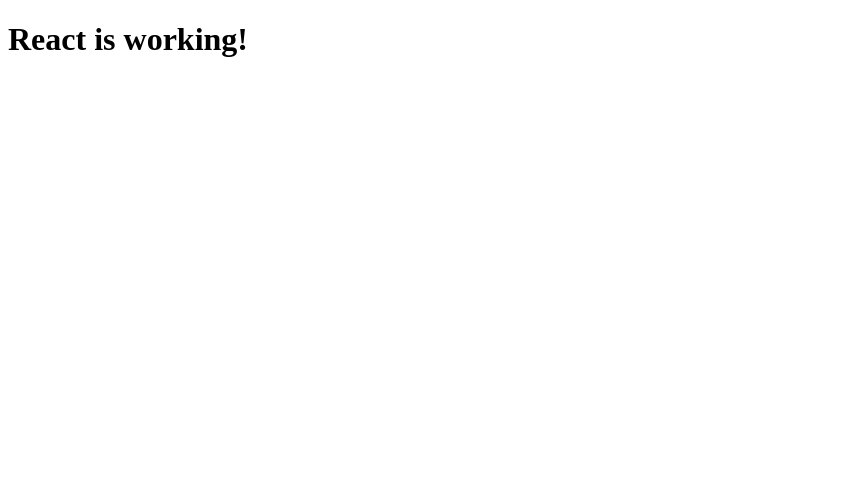
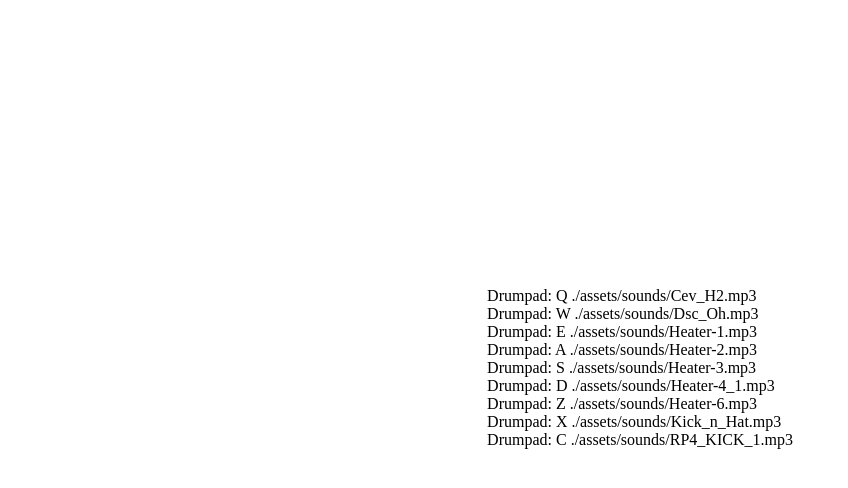
Before and after one commit to Jesse-Driskill/FCC-Sound-Machine, a React app: page / in a window 1280 px wide. Shown: the whole page, without its empty margins (0-848 px from the left). Built offline with nearby package versions, Linux system fonts and the light colour scheme.

Commit message:
Adds sound assets, elements

```diff
--- /dev/null
+++ b/components/DrumMachine.jsx
@@ -0,0 +1,16 @@
+import React from "react";
+import DrumPadContainer from "./DrumPadContainer";
+
+class DrumMachine extends React.Component {
+    constructor(props) {
+        super(props);
+    }
+
+    render() {
+        return (<div id="drum-machine">
+            <DrumPadContainer/>
+        </div>)
+    }
+}
+
+export default DrumMachine;
--- /dev/null
+++ b/components/DrumMachineContainer.jsx
@@ -0,0 +1,18 @@
+import React from "react";
+import DrumMachine from "./DrumMachine";
+
+class DrumMachineContainer extends React.Component {
+    constructor(props) {
+        super(props);
+    }
+
+    render() {
+        return (<div id="drum-machine-container">
+
+            <DrumMachine/>
+
+        </div>)
+    }
+}
+
+export default DrumMachineContainer;
--- /dev/null
+++ b/components/DrumPad.jsx
@@ -0,0 +1,25 @@
+import React from "react";
+
+class DrumPad extends React.Component {
+    constructor(props) {
+        super(props);
+    }
+
+    playSound() {
+
+    }
+
+    render() {
+        return (<div className="drum-pad" id={this.props.id}>
+            Drumpad: {this.props.id} {this.props.sound}
+            <audio>
+            <source type="audio/mp3" src={this.props.sound}>
+            </source>
+
+            </audio>
+
+        </div>)
+    }
+}
+
+export default DrumPad;
--- /dev/null
+++ b/components/DrumPadContainer.jsx
@@ -0,0 +1,27 @@
+import React from "react";
+import DrumPad from "./DrumPad";
+
+class DrumPadContainer extends React.Component {
+    constructor(props) {
+        super(props);
+    }
+
+    render() {
+        let letters = "QWEASDZXC".split("");
+        let sounds = "Cev_H2.mp3 Dsc_Oh.mp3 Heater-1.mp3 Heater-2.mp3 Heater-3.mp3 Heater-4_1.mp3 Heater-6.mp3 Kick_n_Hat.mp3 RP4_KICK_1.mp3".split(" ");
+        let path = "./assets/sounds/";
+
+        return (<div id="drum-pad-container">
+            {letters.map((letter, i) => {
+                return <DrumPad
+                    sound={path + sounds[i]}
+                    id={letter}
+                >
+
+                </DrumPad>
+            })}
+        </div>)
+    }
+}
+
+export default DrumPadContainer;
--- a/index.html
+++ b/index.html
@@ -8,5 +8,6 @@
 <body>
     <div id="main">React is broken</div>
     <script src="dist/bundle.js" type="text/javascript"></script>
+    <link rel="stylesheet" href="styles.css"></link>
 </body>
 </html>
--- a/main.js
+++ b/main.js
@@ -1,5 +1,6 @@
 import React from "react";
 import ReactDOM from "react-dom";
+import DrumMachineContainer from "./components/DrumMachineContainer";
 
 class App extends React.Component {
     constructor(props) {
@@ -7,7 +8,11 @@
     }
 
     render() {
-        return (<h1>React is working!</h1>)
+        return (<div id="app">
+
+            <DrumMachineContainer/>
+
+        </div>)
     }
 }
 
--- /dev/null
+++ b/styles.css
@@ -0,0 +1,7 @@
+body {
+    background-color: rgb(255, 255, 255);
+    display: flex;
+    justify-content: center;
+    align-items: center;
+    min-height: 90vh;
+}
```
Also changed, not shown: components/Display.jsx (added, +12 -0 lines), components/DisplayContainer.jsx (added, +14 -0 lines), 1 other file.
